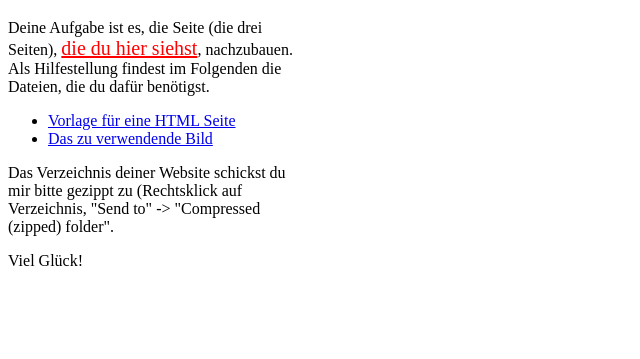
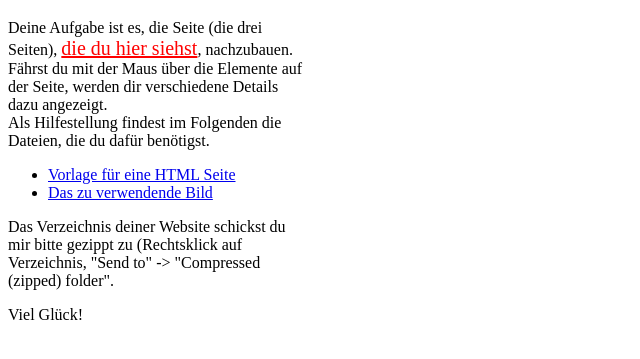
Before and after one commit to antipodos/sophie, a plain HTML site: page meta/angabe.html in a window 1280 px wide. Shown: the part 61-420 px from the top of the page, without its empty margins (0-640 px from the left). Drawn offline with Linux system fonts and the light colour scheme.

Commit message:
mouseover

```diff
--- a/meta/angabe.html
+++ b/meta/angabe.html
@@ -10,7 +10,7 @@
 
 <div style="width:300px">
 
-    <p>Deine Aufgabe ist es, die Seite (die drei Seiten), <a style="font-size:20px; color: red;" href="../index.html" target="_blank">die du hier siehst</a>, nachzubauen.
+    <p>Deine Aufgabe ist es, die Seite (die drei Seiten), <a style="font-size:20px; color: red;" href="../index.html" target="_blank">die du hier siehst</a>, nachzubauen. Fährst du mit der Maus über die Elemente auf der Seite, werden dir verschiedene Details dazu angezeigt. <br />
         Als Hilfestellung findest im Folgenden die Dateien, die du dafür benötigst. </p>
 
     <ul>
```
